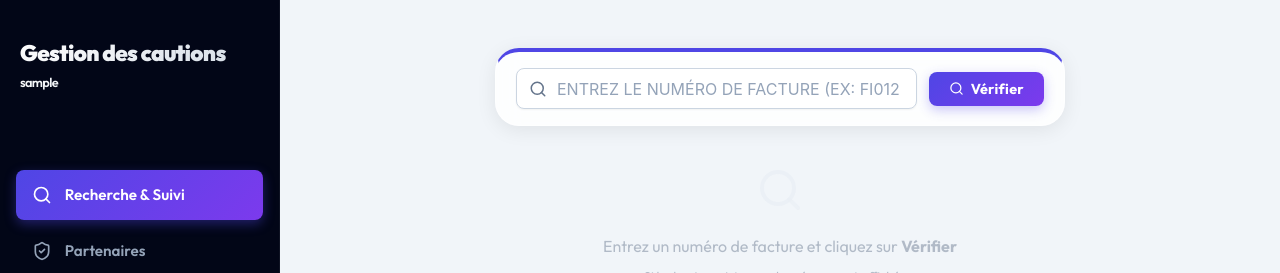
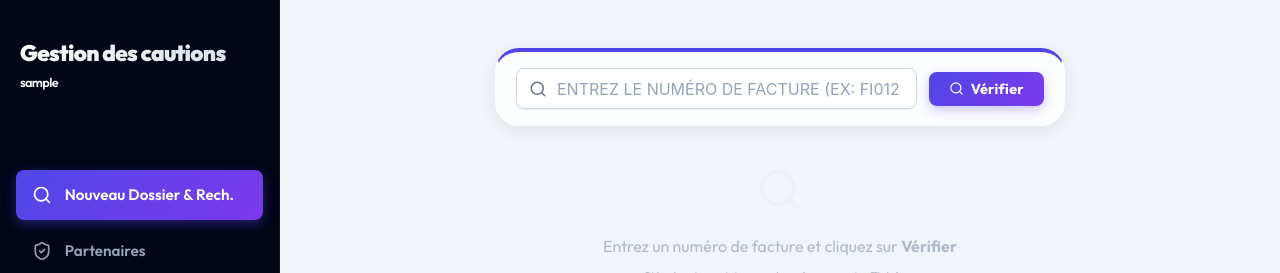
Before and after one commit to jeanfelicksDev/suivi-caution-web, a Next.js app: page / in a window 1280 px wide. Shown: the top 273 px of the page. Built offline with nearby package versions, Linux system fonts and the light colour scheme; sample sign-in values are in the browser's storage.

Commit message:
style: renommer menu Recherche & Suivi en Nouveau Dossier & Rech.

```diff
--- a/app/components/Sidebar.tsx
+++ b/app/components/Sidebar.tsx
@@ -21,7 +21,7 @@ const Sidebar = () => {
 
     const menuItems = [
         { name: 'Tableau de Bord', icon: <LayoutDashboard size={20} />, path: '/dashboard', show: canRead },
-        { name: 'Recherche & Suivi', icon: <Search size={20} />, path: '/', show: true },
+        { name: 'Nouveau Dossier & Rech.', icon: <Search size={20} />, path: '/', show: true },
         { name: 'Historique', icon: <Database size={20} />, path: '/historique', show: canRead },
         { name: 'Partenaires', icon: <ShieldCheck size={20} />, path: '/partenaires', show: true },
         { name: 'Chèques Émis', icon: <CreditCard size={20} />, path: '/cheques', show: canManageCheques },
```
